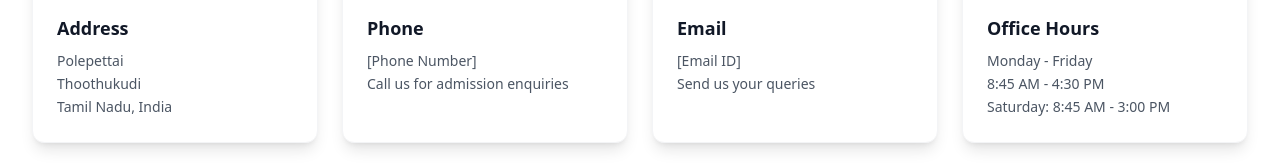
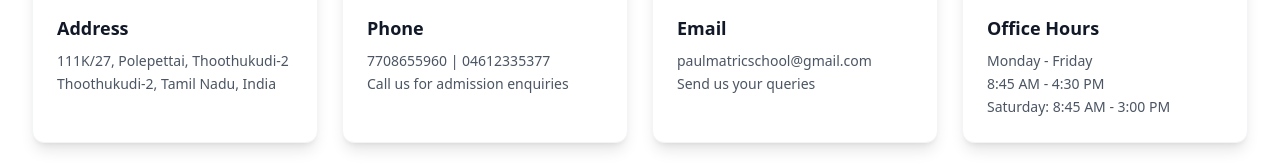
Before and after one commit to Rasiga-Dev/paul-matric-school, a React (Vite) app: page / in a window 1280 px wide. Both pictures are taken after a click on the button "Contact". Shown: the part 439-607 px from the top of the page. Built offline with nearby package versions, Linux system fonts and the light colour scheme.

Commit message:
Address changes

```diff
--- a/src/pages/Contact.tsx
+++ b/src/pages/Contact.tsx
@@ -32,19 +32,19 @@ export default function Contact() {
     {
       icon: MapPin,
       title: 'Address',
-      details: ['Polepettai', 'Thoothukudi', 'Tamil Nadu, India'],
+      details: ['111K/27, Polepettai, Thoothukudi-2', 'Thoothukudi-2, Tamil Nadu, India'],
       color: 'bg-blue-600'
     },
     {
       icon: Phone,
       title: 'Phone',
-      details: ['[Phone Number]', 'Call us for admission enquiries'],
+      details: ['7708655960 | 04612335377', 'Call us for admission enquiries'],
       color: 'bg-green-600'
     },
     {
       icon: Mail,
       title: 'Email',
-      details: ['[Email ID]', 'Send us your queries'],
+      details: ['paulmatricschool@gmail.com', 'Send us your queries'],
       color: 'bg-red-600'
     },
     {
```
